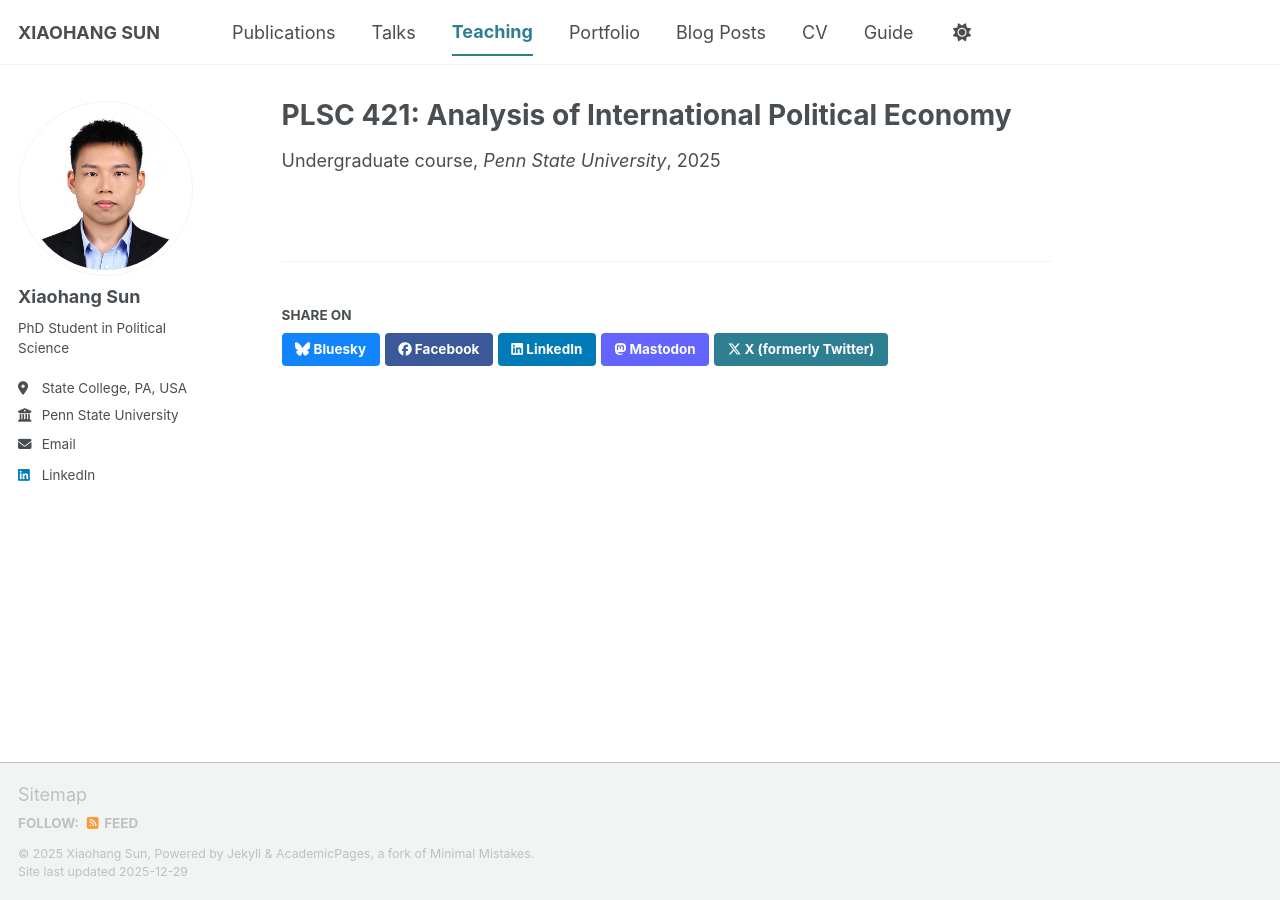
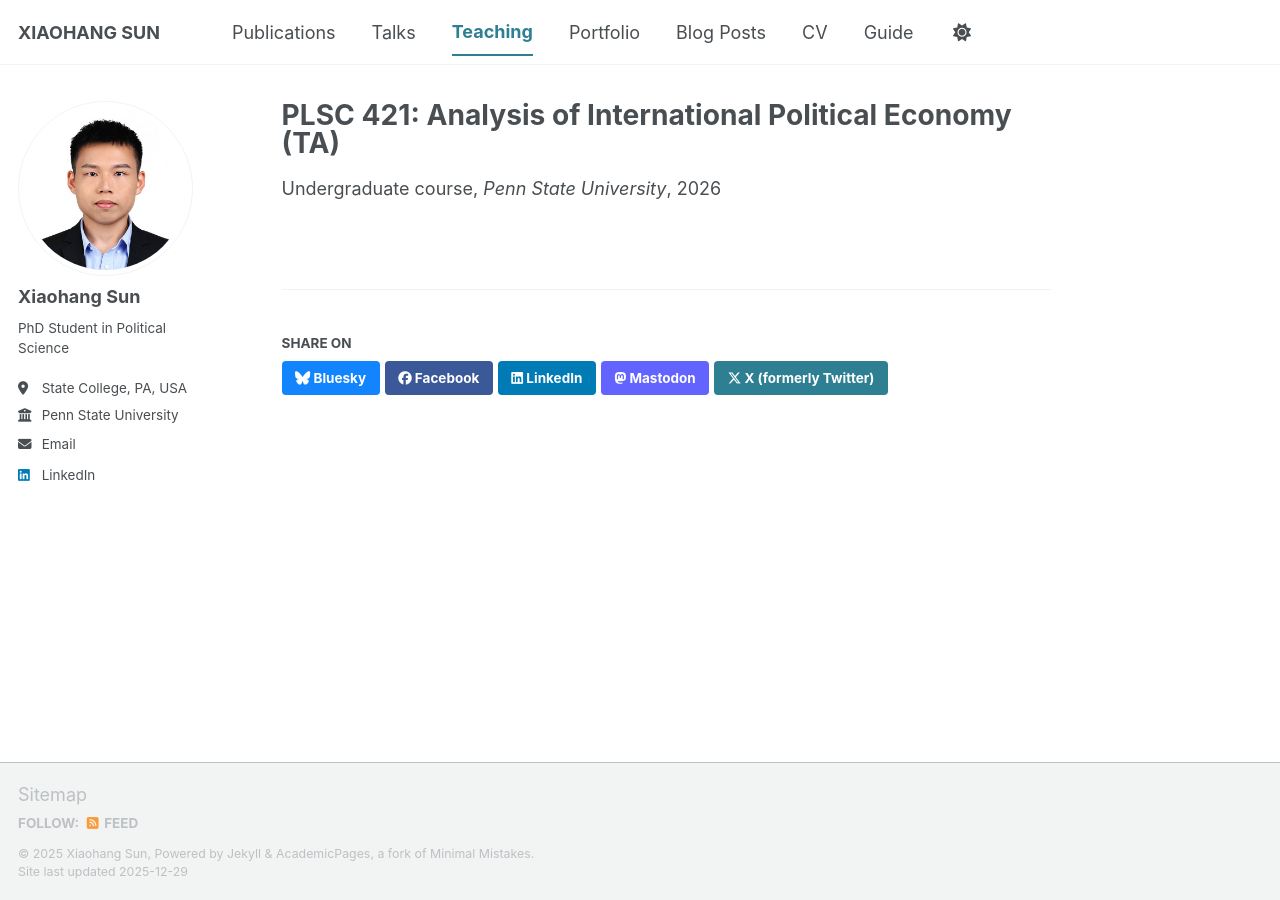
Before and after one commit to xiaohangsun/xiaohangsun.github.io, a Jekyll site: the page built from _teaching/2026-spring-plsc421.md, in a window 1280 px wide. Built offline with Jekyll 4.4.1, drawn with Linux system fonts in a browser that asks for light colours; a script bundle is joined from its source files by our own code; library files that are not in the unit come from our copies.

```diff
--- a/_teaching/2026-spring-plsc421.md
+++ b/_teaching/2026-spring-plsc421.md
@@ -1,9 +1,10 @@
 ---
-title: "PLSC 421: Analysis of International Political Economy"
+title: "PLSC 421: Analysis of International Political Economy (TA)"
 collection: teaching
 type: "Undergraduate course"
 permalink: /teaching/2026-spring-plsc421
 venue: "Penn State University"
+date: 2026-01-01
 semester: Spring 2026
 location: "State College, PA, USA"
 ---
```
